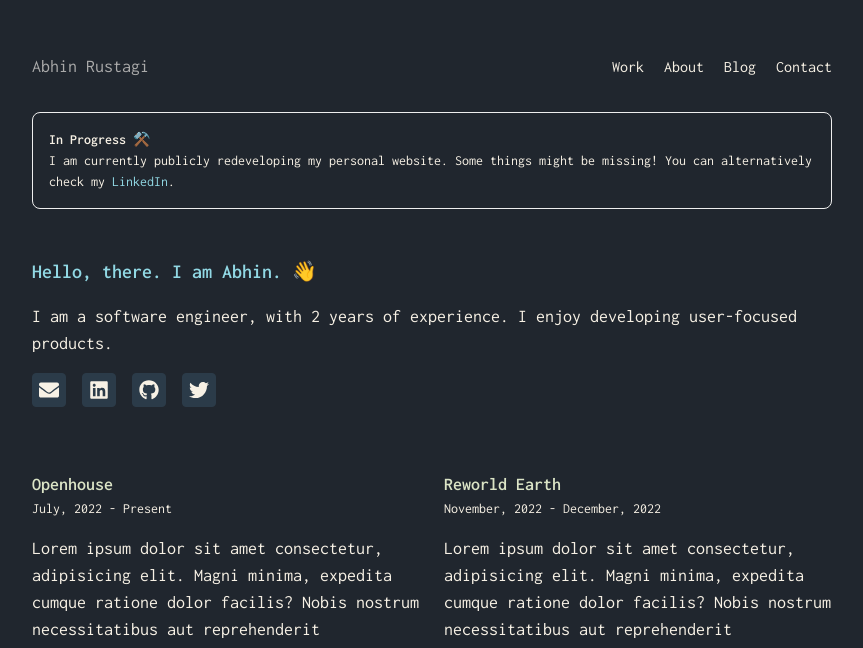
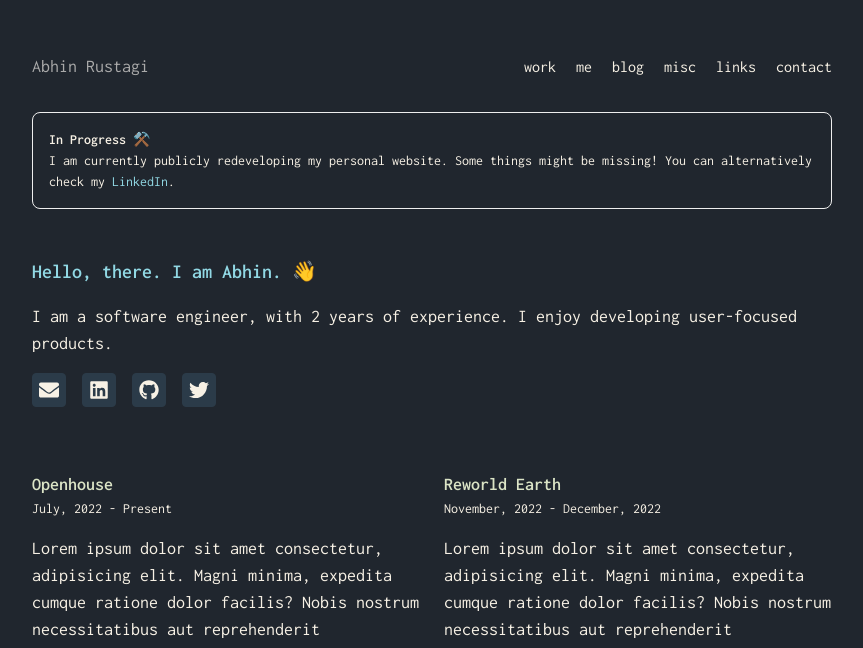
Before and after one commit to AbhinRustagi/abhin.dev-2023, a Next.js app: page / in a window 1280 px wide. Shown: the part 139-787 px from the top of the page, without its empty margins (208-1071 px from the left). Built offline with nearby package versions, Linux system fonts and the light colour scheme.

Commit message:
feat: modify header links

```diff
--- a/src/components/Header.tsx
+++ b/src/components/Header.tsx
@@ -46,19 +46,27 @@ interface MenuItem {
 
 const menuItems: MenuItem[] = [
   {
-    name: 'Work',
+    name: 'work',
     path: '/#work',
   },
   {
-    name: 'About',
-    path: '/about',
+    name: 'me',
+    path: '/me',
   },
   {
-    name: 'Blog',
+    name: 'blog',
     path: '/blog',
   },
   {
-    name: 'Contact',
+    name: 'misc',
+    path: '/misc',
+  },
+  {
+    name: 'links',
+    path: '/links',
+  },
+  {
+    name: 'contact',
     path: '#contact',
   },
 ]
```
Also changed, not shown: src/pages/me.tsx (renamed from src/pages/about.tsx).
